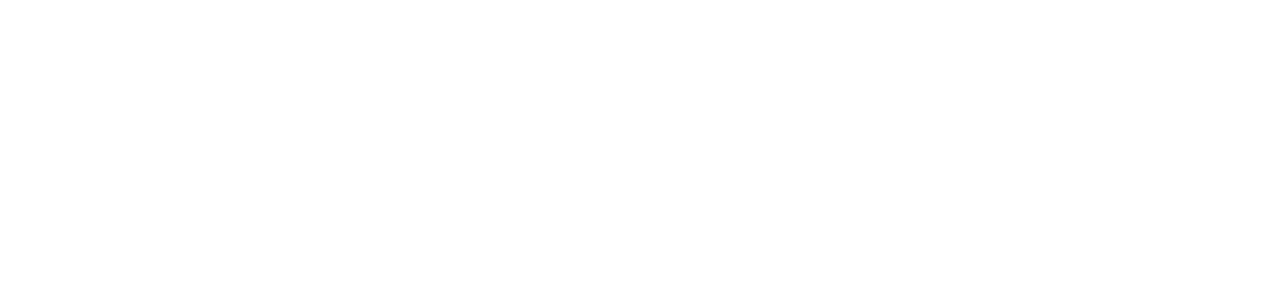
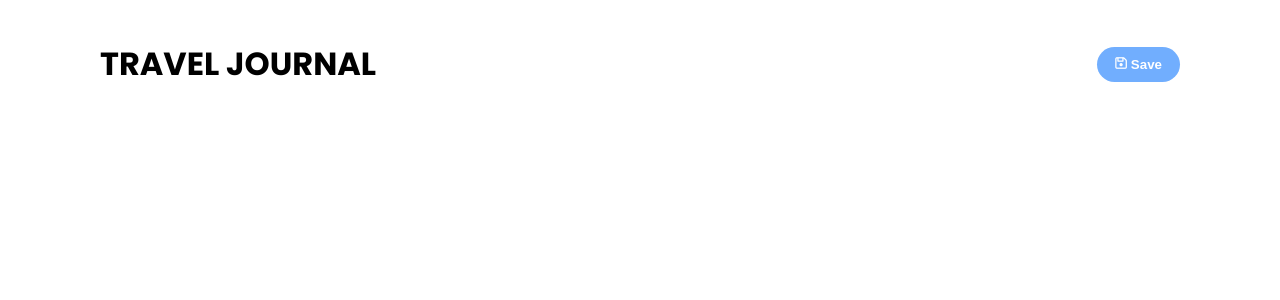
Before and after one commit to SebastianManoli/travel-journal-sveltekit, a SvelteKit app: page /dashboard in a window 1280 px wide. Shown: the top 300 px of the page. Built offline with nearby package versions, Linux system fonts and the light colour scheme.

Commit message:
added a dashboard header and save button, modiefied submit button on auth page

```diff
--- a/src/app.html
+++ b/src/app.html
@@ -9,6 +9,7 @@
 		<link rel="preconnect" href="https://fonts.googleapis.com">
 		<link rel="preconnect" href="https://fonts.gstatic.com" crossorigin>
 		<link href="https://fonts.googleapis.com/css2?family=Poppins:ital,wght@0,300;0,400;0,500;0,600;0,700;1,400;1,500;1,600&display=swap" rel="stylesheet">
+		<link rel="stylesheet" href="https://cdnjs.cloudflare.com/ajax/libs/font-awesome/6.5.1/css/all.min.css" integrity="sha512-DTOQO9RWCH3ppGqcWaEA1BIZOC6xxalwEsw9c2QQeAIftl+Vegovlnee1c9QX4TctnWMn13TZye+giMm8e2LwA==" crossorigin="anonymous" referrerpolicy="no-referrer" />
 
 		<style>
 			*{
--- a/src/routes/dashboard/+page.svelte
+++ b/src/routes/dashboard/+page.svelte
@@ -1,3 +1,45 @@
 <div class="mainContainer">
-<h1>Hello World</h1>
+    <div class="headerContainer">
+        <h1>TRAVEL JOURNAL</h1>
+        <button>
+            <i class="fa-regular fa-floppy-disk"></i>
+            <p>Save</p>
+        </button>
+    </div>
+    <main>
+
+    </main>
 </div>
+
+<style>
+    .mainContainer {
+        display: flex;
+        flex-direction: column;
+        background: white;
+        color: black;
+        min-height: 100vh;
+        gap: 24px;
+        width: 100%;
+        margin: 0 auto;
+        padding: 40px 100px;
+    }
+
+    .headerContainer {
+        display: flex;
+        align-items: center;
+        justify-content: space-between;
+    }
+
+    .headerContainer button {
+        background: #71AEFE;
+        color:white;
+        padding: 10px 18px;
+        border: none;
+        border-radius: 20px;
+        font-weight: 600;
+        display: flex;
+        align-items: center;
+        gap: 4px;
+    }
+
+</style>
```
Also changed, not shown: src/components/Authenticate.svelte (+5 -5 lines).
